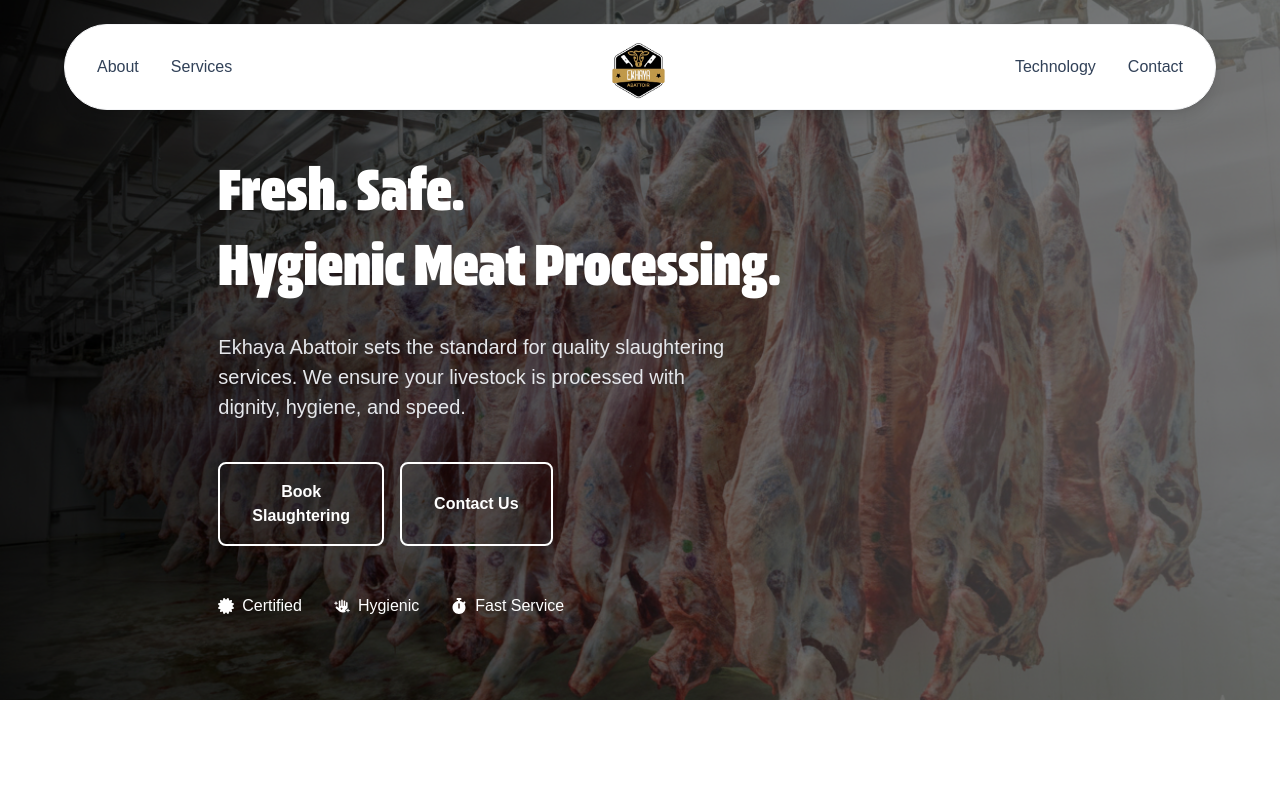
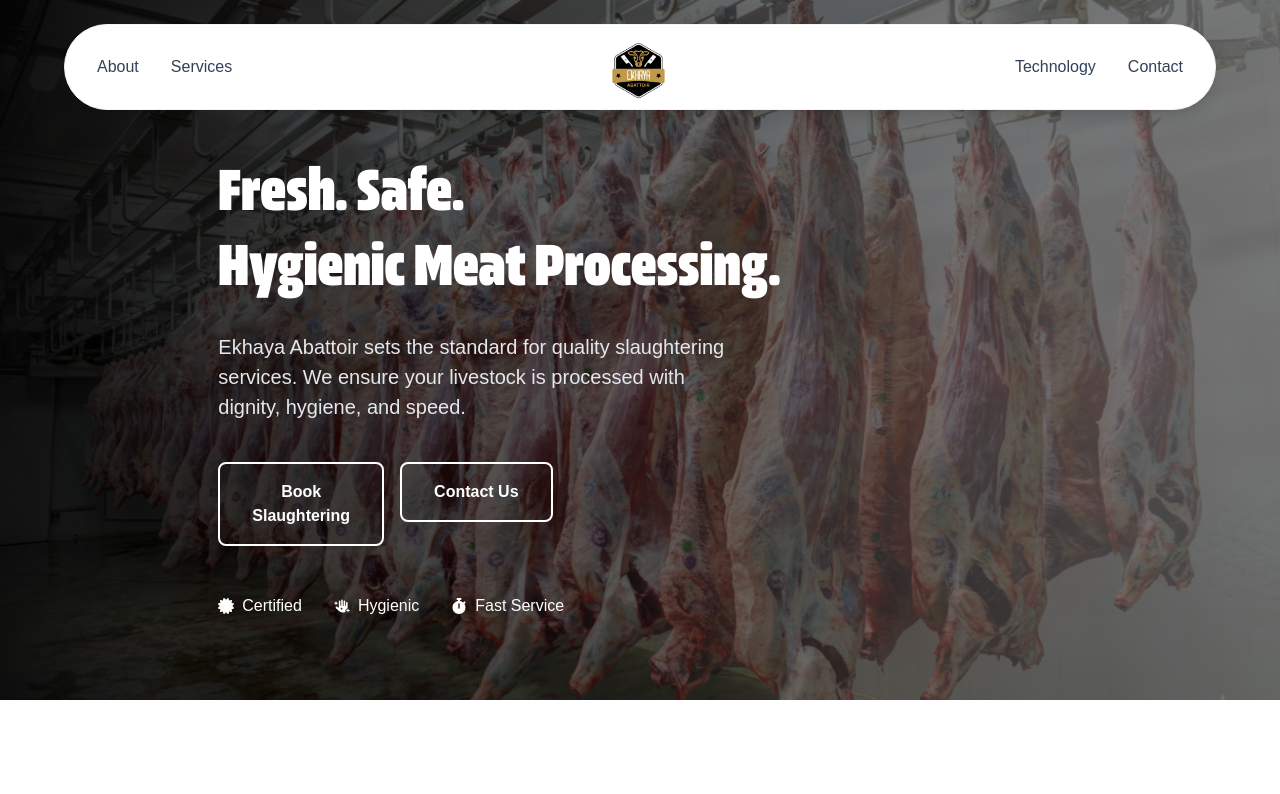
Before and after one commit to onlylusayo/ekhaya-abattoir, a Next.js app: page / in a window 1280 px wide. Shown: the top 794 px of the page. Built offline with nearby package versions, Linux system fonts and the light colour scheme; grey boxes are pictures that could not be loaded.

Commit message:
included a link on the landing page

```diff
--- a/app/section/landing-page/page.tsx
+++ b/app/section/landing-page/page.tsx
@@ -1,6 +1,7 @@
 "use client";
 
 import Image from "next/image";
+import Link from "next/link";
 import { motion } from "framer-motion";
 import {
   FaArrowRight,
@@ -87,6 +88,7 @@
                 Book <br /> Slaughtering
               </motion.button>
 
+            <Link href="/contact">
               <motion.button
                 variants={{ hidden: { y: 20, opacity: 0 }, visible: { y: 0, opacity: 1 } }}
                 whileHover={{ scale: 1.05 }}
@@ -95,6 +97,7 @@
               >
                 Contact Us
               </motion.button>
+            </Link>
             </motion.div>
 
             <motion.div
```
